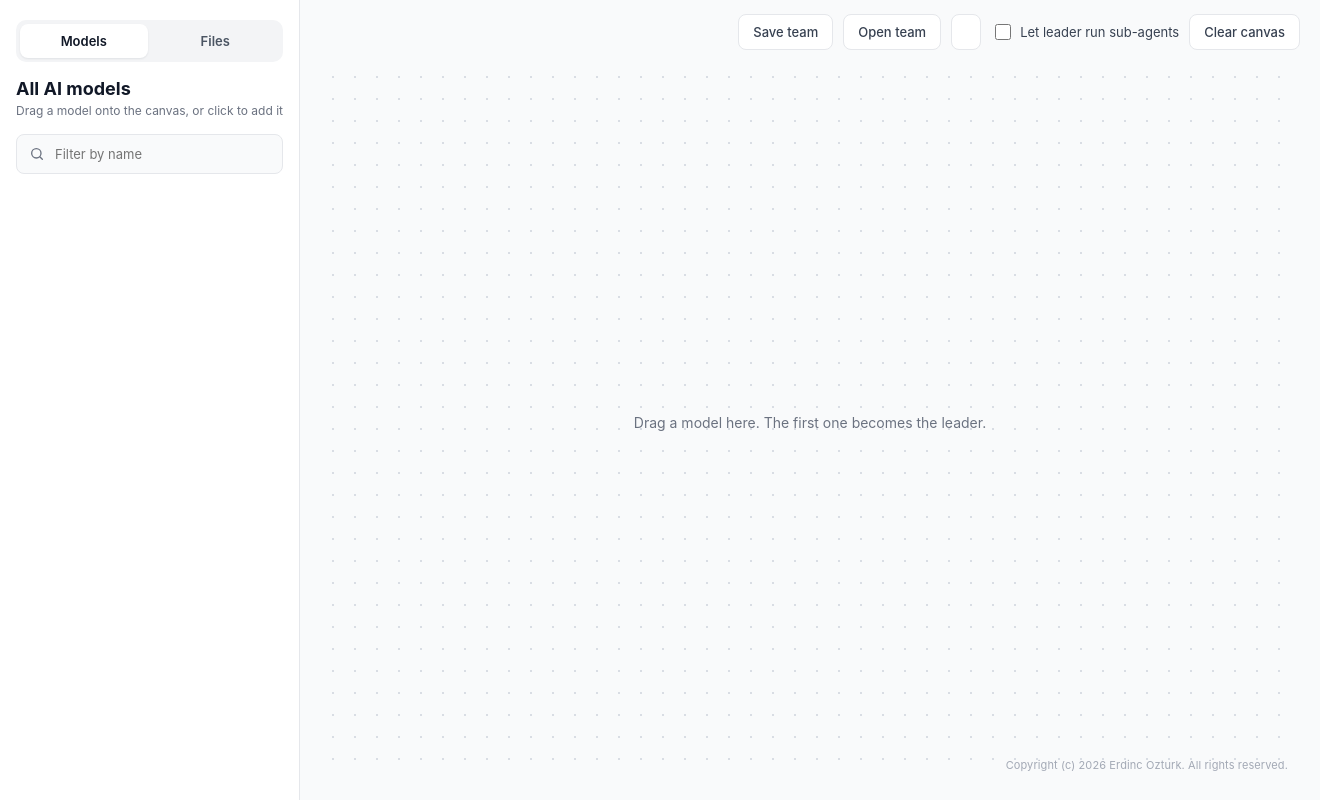
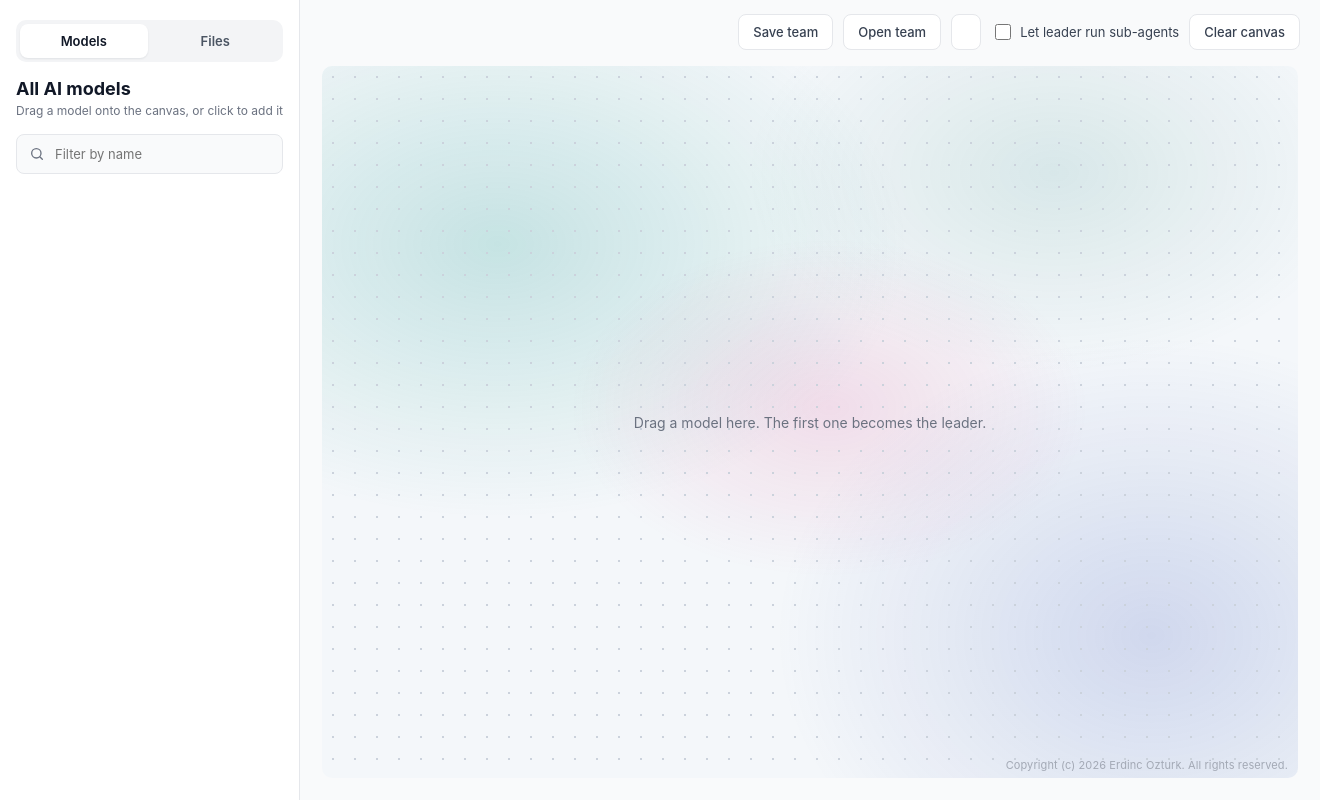
Before and after one commit to eozturk1968/sub-agents, an Electron app: page renderer/index.html in a window 1320 px wide. Drawn offline with Linux system fonts and the light colour scheme; no server answers.

Commit message:
Add soft smoky teal and blue background to the canvas
Co-Authored-By: Claude Opus 5.5 <noreply@anthropic.com>
Claude-Session: https://claude.ai/code/session_01Hrn5GPFBjJMnjniQxBJSpw

```diff
--- a/renderer/styles.css
+++ b/renderer/styles.css
@@ -82,9 +82,16 @@ p { margin: 0; }
 .canvas {
   position: relative; flex: 1; margin: 0 20px 20px; overflow: auto; border-radius: 12px;
   border: 2px dashed transparent;
-  background-color: #F9FAFB;
-  background-image: radial-gradient(#D9DDE4 1px, transparent 1px);
-  background-size: 22px 22px;
+  /* Soft smoky teal / dark blue with a faint magenta glow in the middle, under the dot grid. */
+  background-color: #F4F7FA;
+  background-image:
+    radial-gradient(#CBD2DC 1px, transparent 1px),
+    radial-gradient(ellipse 38% 34% at 52% 48%, rgba(219,39,119,0.13), transparent 70%),
+    radial-gradient(ellipse 60% 55% at 18% 25%, rgba(13,148,136,0.20), transparent 70%),
+    radial-gradient(ellipse 55% 60% at 85% 80%, rgba(30,64,175,0.17), transparent 70%),
+    radial-gradient(ellipse 45% 40% at 75% 15%, rgba(15,118,110,0.12), transparent 70%);
+  background-size: 22px 22px, 100% 100%, 100% 100%, 100% 100%, 100% 100%;
+  background-attachment: local, local, local, local, local;
 }
 .canvas.over { border-color: #2563EB; background-color: rgba(37,99,235,0.04); }
 .wires { position: absolute; left: 0; top: 0; width: 100%; height: 100%; pointer-events: none; overflow: visible; }
```
